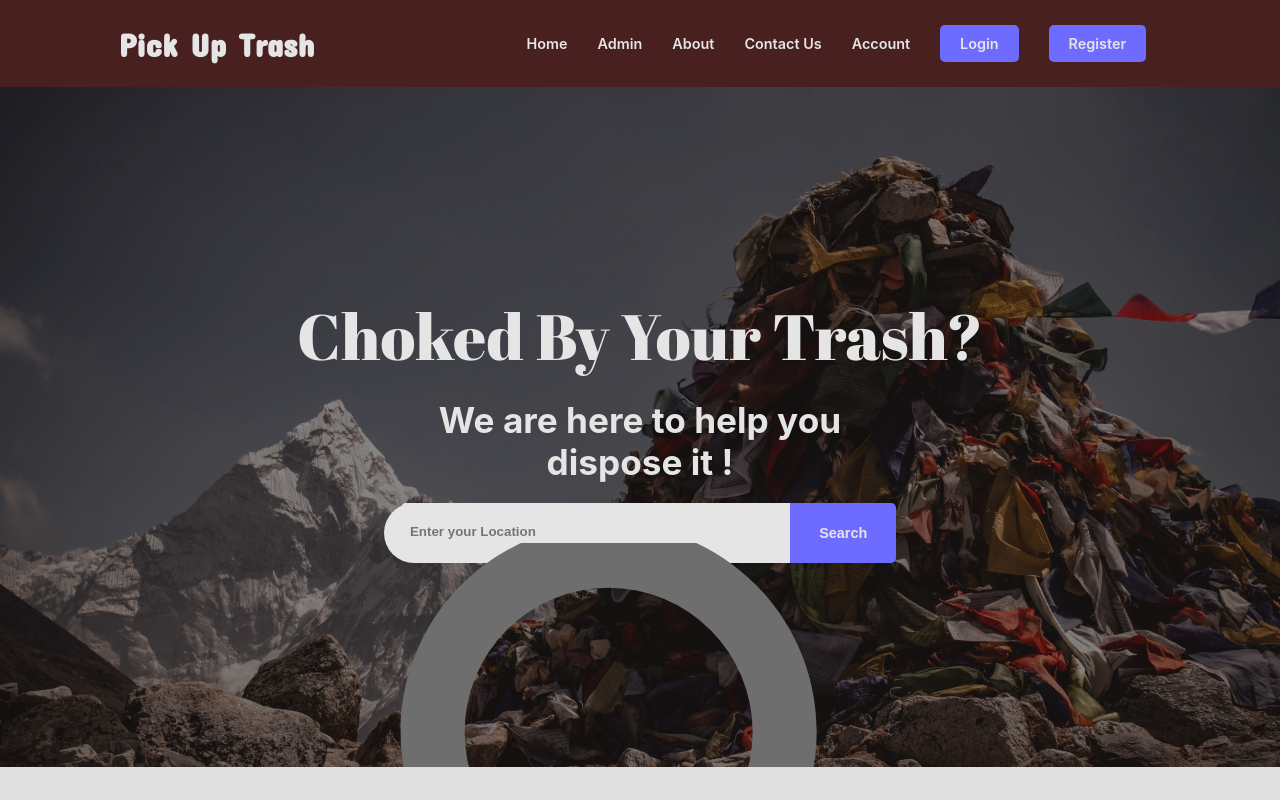
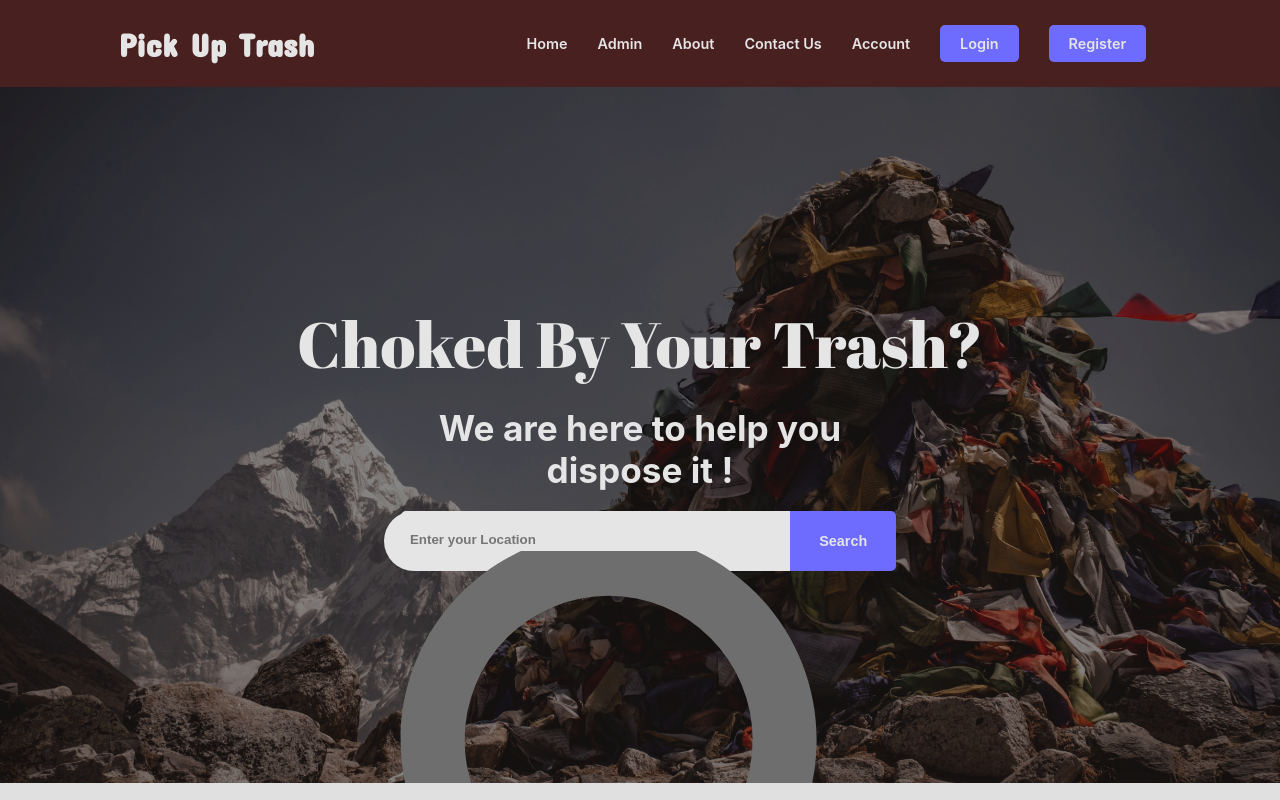
Before and after one commit to kiborgok/pick-up-trash, a React (Create React App) app: page / in a window 1280 px wide. Shown: the top 800 px of the page. Built offline with nearby package versions, Linux system fonts and the light colour scheme.

Commit message:
style: change banner vh

```diff
--- a/src/components/home/home.css
+++ b/src/components/home/home.css
@@ -4,7 +4,7 @@
   align-items: center;
   justify-content: center;
   background-image: url(/public/bgImage.jpg);
-  height: 85vh;
+  height: 87vh;
   background-size: cover;
   background-image: center;
 }
```
